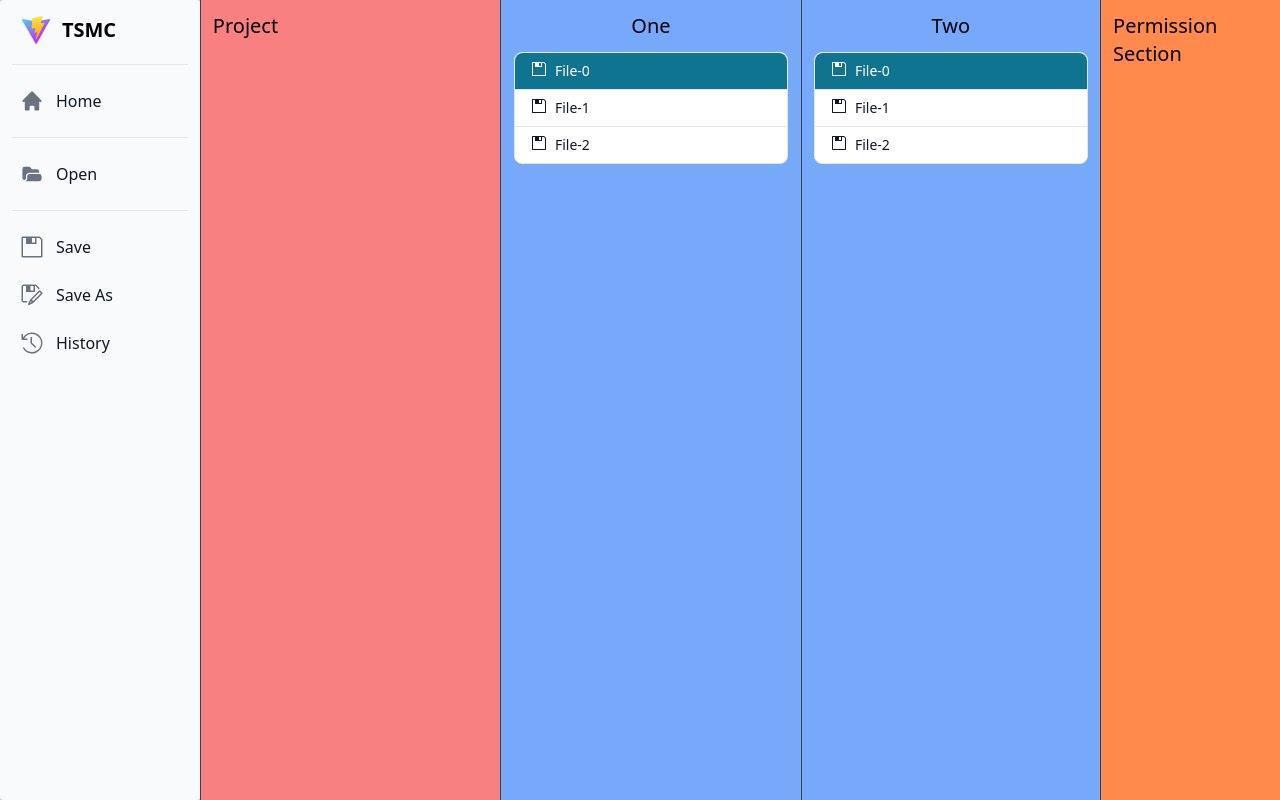
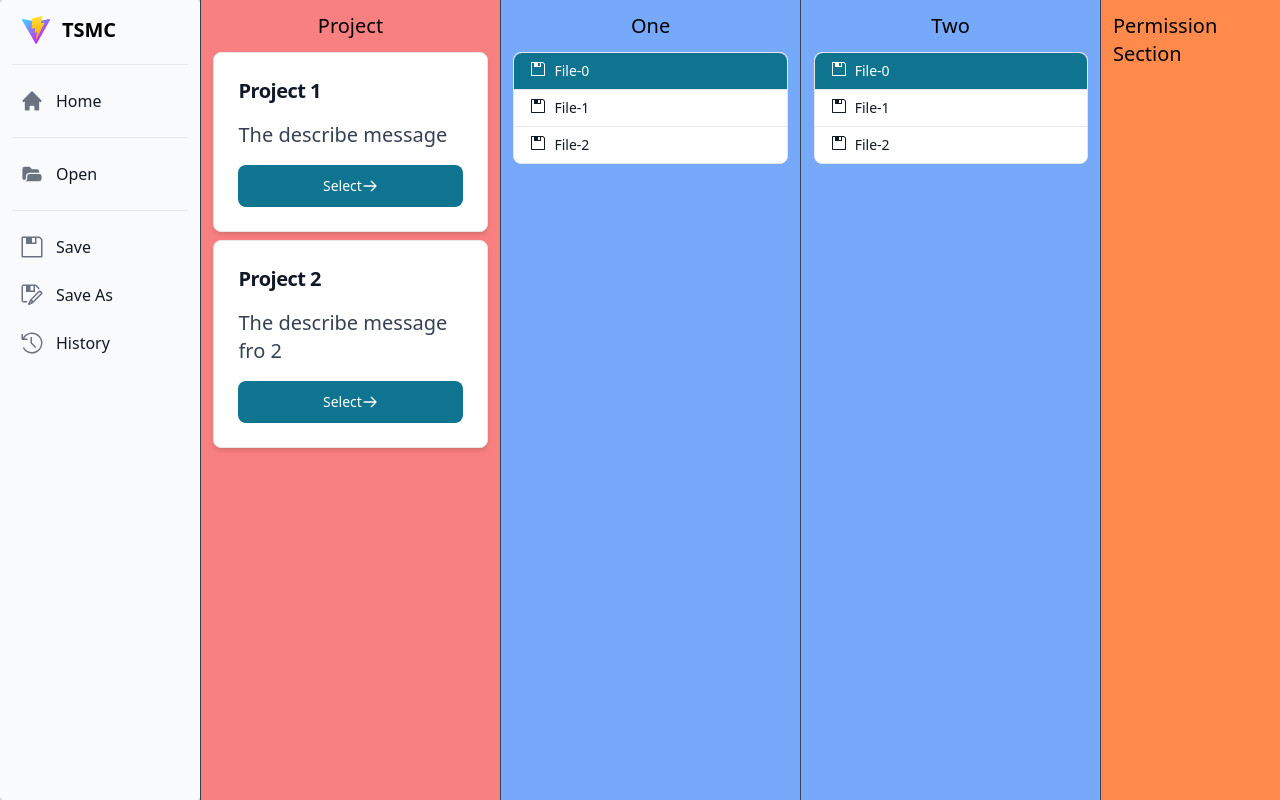
Before and after one commit to cloud-native-documentation/documentation, a React (Vite) app: page /workspace in a window 1280 px wide. Built offline with nearby package versions, Linux system fonts and the light colour scheme.

Commit message:
Workspace update

```diff
--- a/src/pages/Workspace.tsx
+++ b/src/pages/Workspace.tsx
@@ -2,8 +2,8 @@ import React, { useState } from "react";
 
 import { VscSave, VscSaveAs, VscHistory } from "react-icons/vsc";
 
-import { ListGroup, Sidebar } from "flowbite-react";
-import { HiHome, HiFolderOpen } from "react-icons/hi";
+import { ListGroup, Sidebar, Card, Button } from "flowbite-react";
+import { HiHome, HiFolderOpen, HiOutlineArrowRight } from "react-icons/hi";
 
 const SidebarSection: React.FC<{ title: string; isFile: boolean }> = (
   props
@@ -54,9 +54,34 @@ const SidebarSection: React.FC<{ title: string; isFile: boolean }> = (
 };
 
 const ProjectSection: React.FC<{}> = () => {
+  const clickProject = (e: { currentTarget: { id: any } }) => {
+    console.log(e.currentTarget.id, "click project");
+  };
+
+  const ProjectCard: React.FC<{ title: string; text: string }> = (props) => {
+    return (
+      <Card className="w-11/12">
+        <h5 className="text-xl font-bold tracking-tight text-gray-900 dark:text-white">
+          {props.title}
+        </h5>
+        <p className="font-normal text-gray-700 dark:text-gray-400">
+          {props.text}
+        </p>
+        <Button onClick={clickProject} id={props.title}>
+          Select
+          <HiOutlineArrowRight className="h-4 w-4" />
+        </Button>
+      </Card>
+    );
+  };
+
   return (
-    <div className="w-3/12 bg-red-400 py-3 pl-3">
+    <div className="flex w-3/12 flex-col items-center bg-red-400 py-3">
       <p>Project</p>
+      <div className="flex flex-col items-center space-y-2 py-3">
+        <ProjectCard title="Project 1" text="The describe message" />
+        <ProjectCard title="Project 2" text="The describe message fro 2" />
+      </div>
     </div>
   );
 };
```
